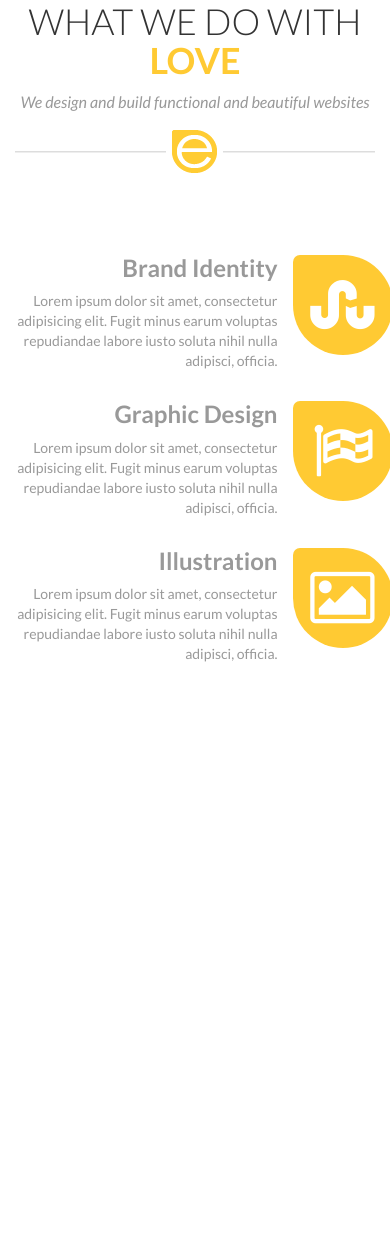
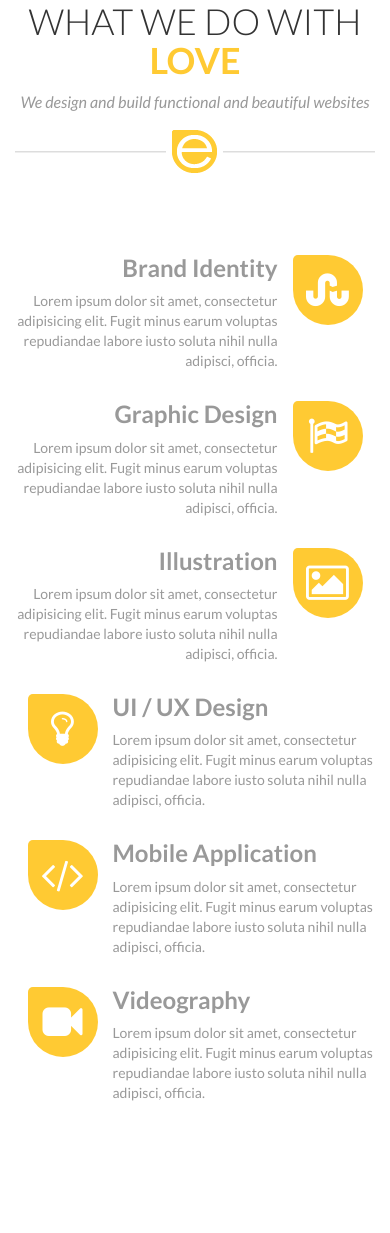
Before and after one commit to markoffden/markoffden.github.io, a PHP site: page / in a window 390 px wide. Shown: the part 1418-2651 px from the top of the page. Before the commit the page ends 2080 px from the top, so only its background shows below. Run offline with PHP 8.4, Linux system fonts and the light colour scheme; some libraries are stand-ins or nearby versions.

Commit message:
What we do section ready

```diff
--- a/ethanol/css/style.css
+++ b/ethanol/css/style.css
@@ -121,7 +121,7 @@ nav.navbar {
     margin-top: 0;
     font-weight: 700; }
 #what-we-do .icon {
-  padding-left: 0; }
+  padding: 0; }
   #what-we-do .icon span {
     color: white;
     background-color: #ffca33;
@@ -133,5 +133,16 @@ nav.navbar {
     text-align: center;
     width: 100px;
     border-radius: 7px 50px 50px 50px; }
+#what-we-do .inverse .text {
+  text-align: left; }
+#what-we-do .inverse .icon span {
+  float: right; }
+
+@media screen and (max-width: 479px) {
+  #what-we-do .icon span {
+    font-size: 40px;
+    font-size: 4rem;
+    padding: 15px 0;
+    width: 70px; } }
 
 /*# sourceMappingURL=style.css.map */
--- a/ethanol/index.html
+++ b/ethanol/index.html
@@ -87,7 +87,35 @@
                             </div>
                         </div><!-- item -->
                     </div>
-                    <div class="inverse col-md-6"></div>
+                    <div class="inverse col-md-6">
+                        <div class="item row">
+                            <div class="icon col-xs-3 col-sm-2 col-md-3">
+                                <span class="fa fa-lightbulb-o"></span>
+                            </div>
+                            <div class="text col-xs-9 col-sm-10 col-md-9">
+                                <h3>UI / UX Design</h3>
+                                <p>Lorem ipsum dolor sit amet, consectetur adipisicing elit. Fugit minus earum voluptas repudiandae labore iusto soluta nihil nulla adipisci, officia.</p>
+                            </div>
+                        </div><!-- item -->
+                        <div class="item row">
+                            <div class="icon col-xs-3 col-sm-2 col-md-3">
+                                <span class="fa fa-code"></span>
+                            </div>
+                            <div class="text col-xs-9 col-sm-10 col-md-9">
+                                <h3>Mobile Application</h3>
+                                <p>Lorem ipsum dolor sit amet, consectetur adipisicing elit. Fugit minus earum voluptas repudiandae labore iusto soluta nihil nulla adipisci, officia.</p>
+                            </div>
+                        </div><!-- item -->
+                        <div class="item row">
+                            <div class="icon col-xs-3 col-sm-2 col-md-3">
+                                <span class="fa fa-video-camera"></span>
+                            </div>
+                            <div class="text col-xs-9 col-sm-10 col-md-9">
+                                <h3>Videography</h3>
+                                <p>Lorem ipsum dolor sit amet, consectetur adipisicing elit. Fugit minus earum voluptas repudiandae labore iusto soluta nihil nulla adipisci, officia.</p>
+                            </div>
+                        </div><!-- item -->
+                    </div><!-- inverse -->
                 </div><!-- row -->
             </div><!-- container -->
         </section>
```
Also changed, not shown: ethanol/scss/main.scss (+22 -1 lines), 1 other file.
